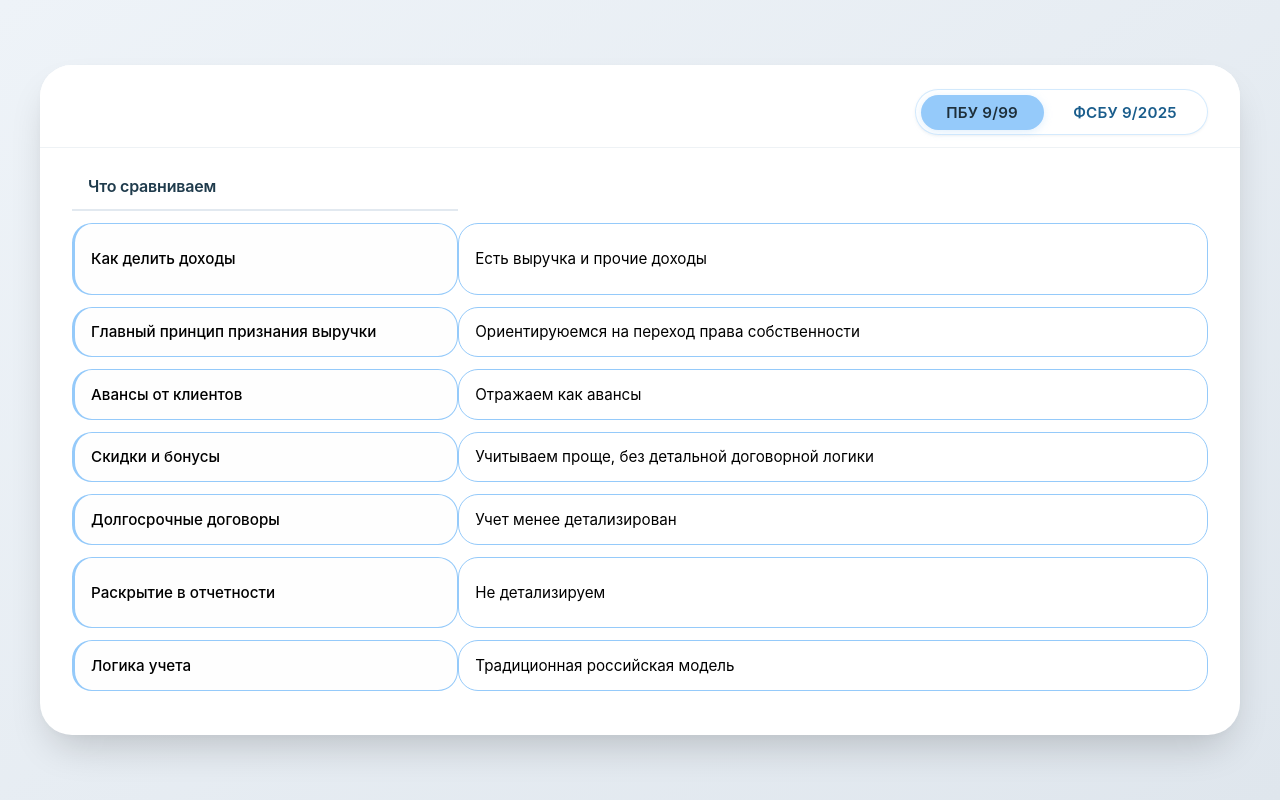
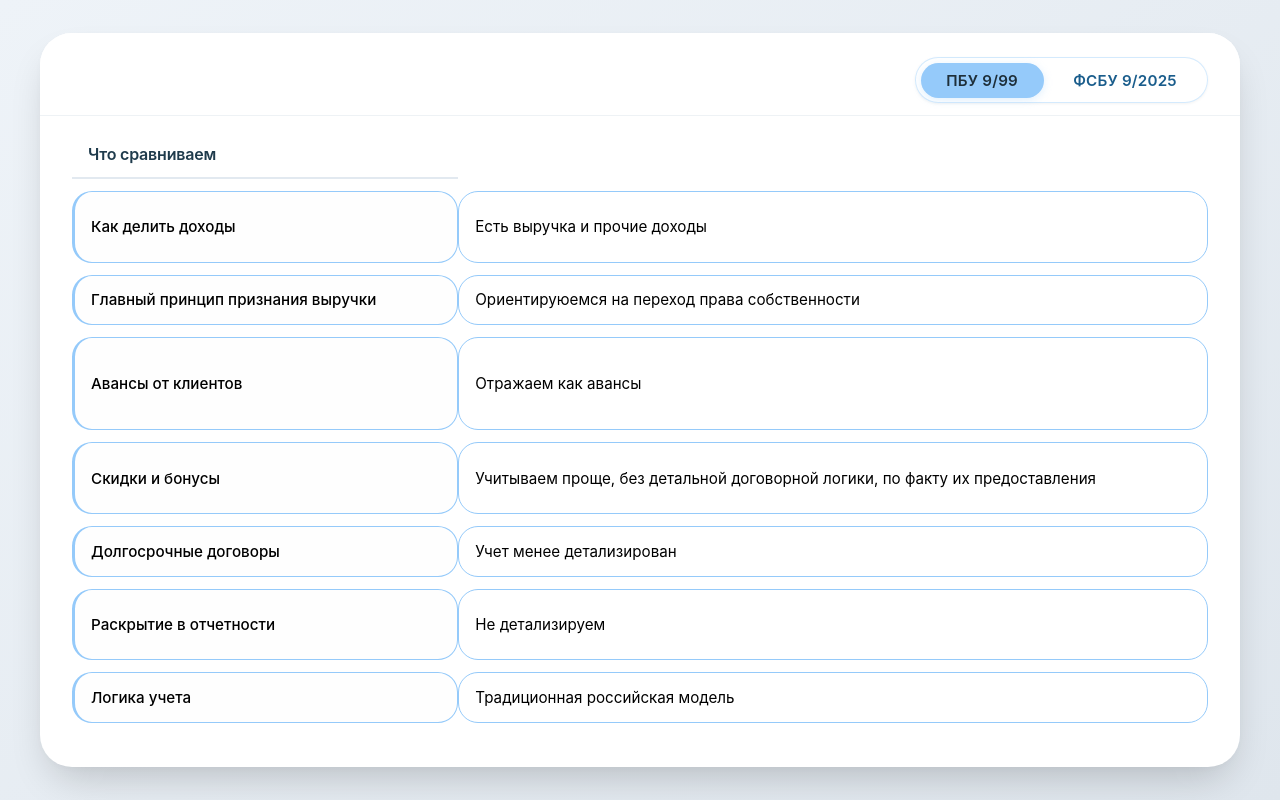
Before and after one commit to elenabreslavceva070-pixel/interactive11111123, a plain HTML site: page index.html in a window 1280 px wide. Drawn offline with Linux system fonts and the light colour scheme.

Commit message:
Update index.html

```diff
--- a/index.html
+++ b/index.html
@@ -225,12 +225,12 @@
         {
             criterion: "Авансы от клиентов",
             old: "Отражаем как авансы",
-            new: "Выделяем как обязательства перед покупателями до того момента, как исполним договор"
+            new: "Аванс отражаете только тогда, когда он связан с договором, по которому в учете будет признана выручка. Если выручку пока не признаете, поступление показываете как обычную кредиторскую задолженность"
         },
         {
             criterion: "Скидки и бонусы",
-            old: "Учитываем проще, без детальной договорной логики",
-            new: "Учитываем, когда определяем цены договора и выручки"
+            old: "Учитываем проще, без детальной договорной логики, по факту их предоставления",
+            new: "Учитываем, когда определяем цены договора и выручки, по принципу «начисления», с учетом оценки их вероятности предоставления или получения"
         },
         {
             criterion: "Долгосрочные договоры",
```
